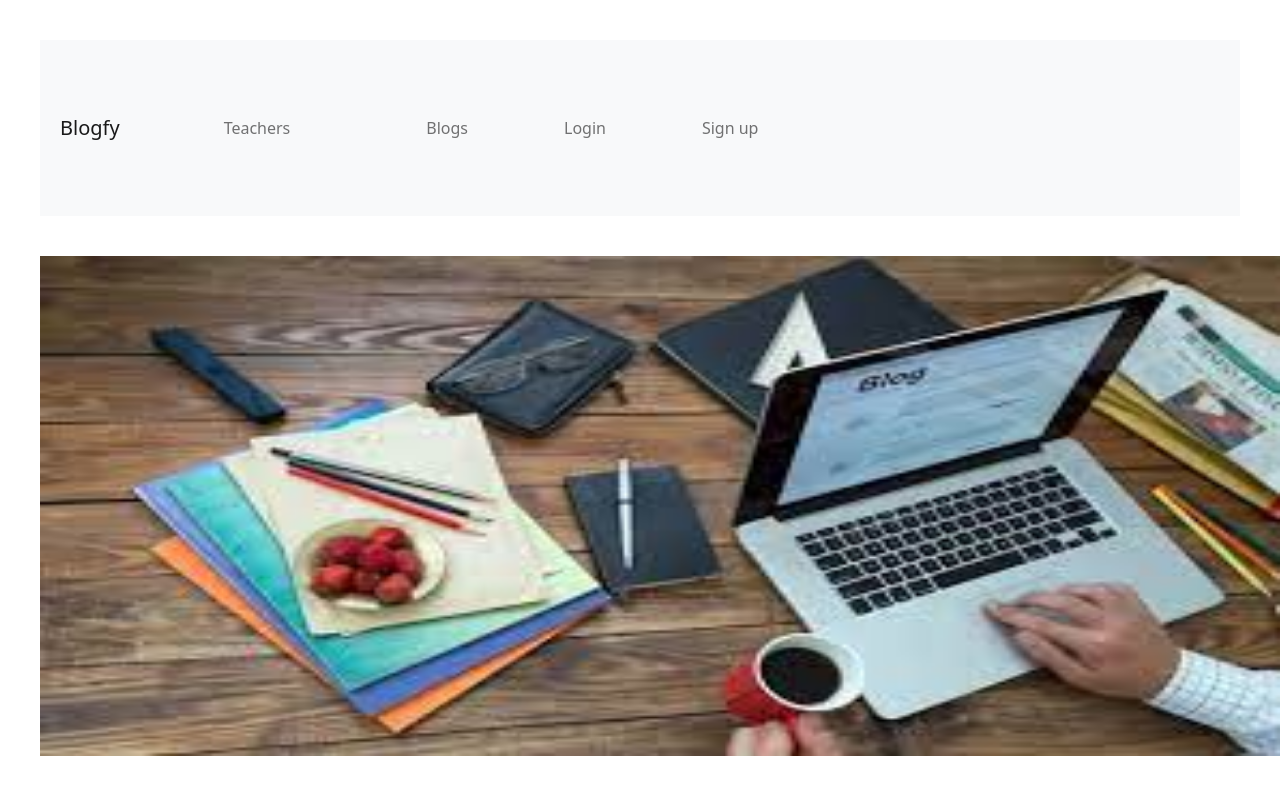
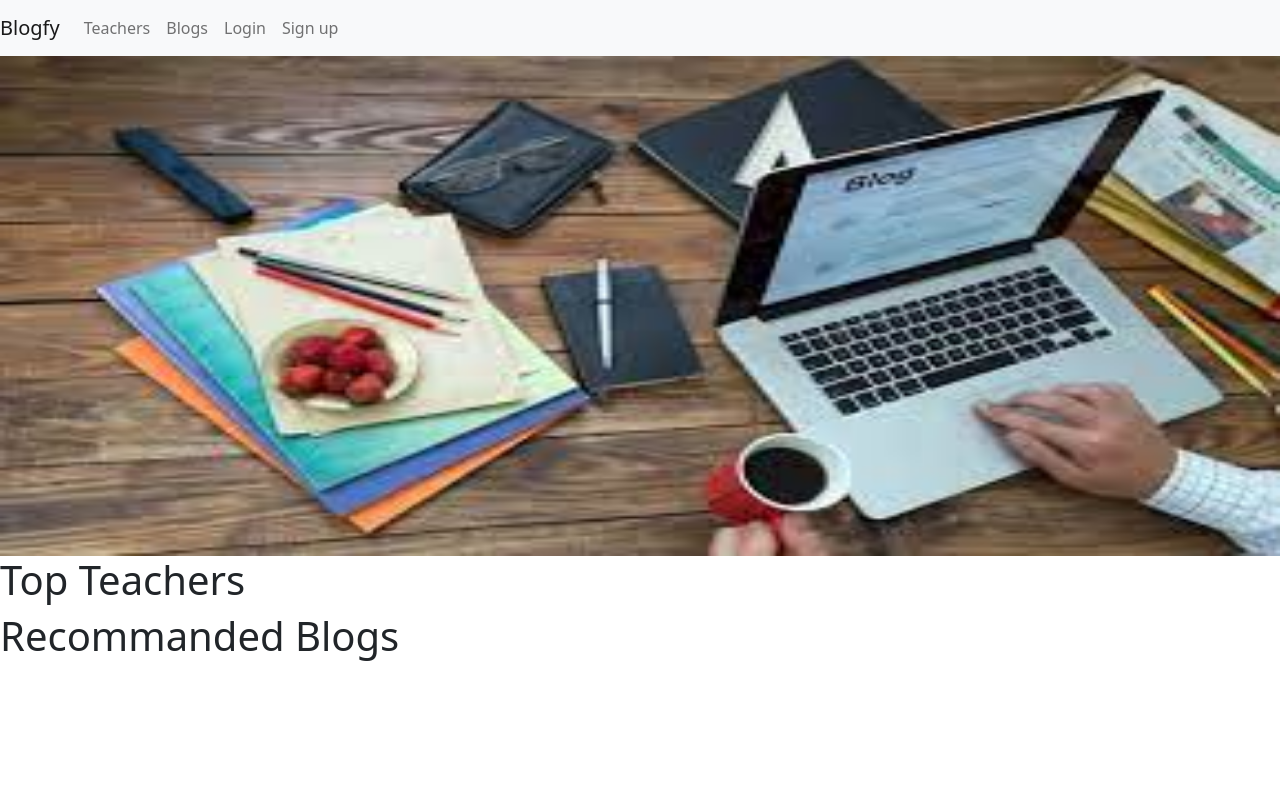
Before and after one commit to MarwanAhmed25/Blog-App, a Django app: page / in a window 1280 px wide. Run offline with Django 4.2, Linux system fonts and the light colour scheme; some libraries are stand-ins or nearby versions.

Commit message:
front end changes

```diff
--- a/accounts/templates/account/signup.html
+++ b/accounts/templates/account/signup.html
@@ -1,8 +1,8 @@
 {% extends '_base.html' %}
 {% load crispy_forms_tags %}
 
-{%block title%} Create Page{% endblock %}
-{%block content%}
+{% block title%} Create Page{% endblock %}
+{% block content%}
 <h1>User Create</h1>
 <form method='POST' enctype= 'multipart/form-data'>
 {% csrf_token %}
--- a/accounts/templates/teacher_detail.html
+++ b/accounts/templates/teacher_detail.html
@@ -1,6 +1,6 @@
 {% extends '_base.html' %}
 
-{% block title%} Detail Page {% endblock%}
+{% block title%} Teacher Page {% endblock%}
 
 {% block content%}
 {{teacher}}
--- a/accounts/templates/teacher_list.html
+++ b/accounts/templates/teacher_list.html
@@ -4,10 +4,8 @@
 
 {% block search %}
 
-<form class="form-inline my-2 my-lg-0">
-    <input class="form-control mr-sm-2" type="search" placeholder="Search" aria-label="Search">
-    <button class="btn btn-outline-success my-2 my-sm-0" type="submit">Search</button>
-  </form>
+{% include 'search.html' %}
+
 
 {% endblock %}
 
--- a/blog/models.py
+++ b/blog/models.py
@@ -10,7 +10,7 @@ class Blog(models.Model):
     subject = models.CharField(_("subject"), max_length=250)
     title = models.CharField(_("title"), max_length=250, unique=True)
     body = models.TextField(_("body"))
-    teacher = models.ForeignKey(Teacher, verbose_name=_("teacher"), on_delete=models.CASCADE)
+    teacher = models.ForeignKey(Teacher, verbose_name=_("teacher"), related_name='teacher_blogs',on_delete=models.CASCADE)
     created_at = models.DateTimeField(_("created_at"), auto_now=False, auto_now_add=True)
     updated_at = models.DateTimeField(_("updated_at"), auto_now=True, auto_now_add=False)
 
@@ -25,7 +25,7 @@ class Blog(models.Model):
 
 class Comment(models.Model):
     body = models.TextField(_("body"))
-    user = models.ForeignKey(CustomUser, verbose_name=_("teacher"), on_delete=models.CASCADE)
+    user = models.ForeignKey(CustomUser, verbose_name=_("teacher") ,on_delete=models.CASCADE)
     blog = models.ForeignKey(Blog, verbose_name=_("blog"), related_name='comments',on_delete=models.CASCADE)
     created_at = models.DateTimeField(_("created_at"), auto_now=True, auto_now_add=False)
 
--- a/blog/templates/detail.html
+++ b/blog/templates/detail.html
@@ -1,9 +1,9 @@
 {% extends '_base.html' %}
 
-{% block title%} Detail Page {%endblock%}
+{% block title%} Blog Page {%endblock%}
 
 {% block content%}
-{{blog}}
+{{blog.body}}
 {% for comment in blog.comments.all %}
     {{comment}}
 {% endfor %}
--- a/blog/templates/list.html
+++ b/blog/templates/list.html
@@ -2,10 +2,7 @@
 
 {% block search%}
 
-<form class="form-inline my-2 my-lg-0">
-    <input class="form-control mr-sm-2" type="search" placeholder="Search" aria-label="Search">
-    <button class="btn btn-outline-success my-2 my-sm-0" type="submit">Search</button>
-  </form>
+{% include 'search.html' %}
 
 {% endblock %}
 
--- a/project/views.py
+++ b/project/views.py
@@ -1,20 +1,14 @@
-from django.views.generic import TemplateView
+from django.views.generic import ListView
 from django.shortcuts import render
 from accounts.models import Teacher
 from blog.models import Blog
 
-class HomeView(TemplateView):
-    template_name = "base_generic.html"
-
-
-def home(request):
-    teachers = Teacher.objects.all().order_by('reviwed')[:5]
-    #print('t..', teachers)
-    blogs = []
-
-    for t in teachers:
-        blogs.append(Blog.objects.get(teacher = t))
+class HomeView(ListView):
+    template_name = "_base.html"
+    model = Teacher
+    queryset = Teacher.objects.all().order_by('-reviwed')
+    context_object_name = 'teacher_list'
 
 
 
-    return render(request, '_base.html', {'teachers': teachers, 'blogs':blogs})
+home = HomeView.as_view()
--- a/static/css/style.css
+++ b/static/css/style.css
@@ -1,6 +1,3 @@
-*{
-    margin: 20px;
-}
 
 #home_image{
     width: 100%;
--- a/templates/_base.html
+++ b/templates/_base.html
@@ -57,6 +57,23 @@
 
 {% block content %}
 <img src='{% static 'images/blog.jpeg' %}' id='home_image'>
+<div>
+<h1>Top Teachers</h1>
+{% for teacher in teacher_list %}
+  <div>{{teacher}}</div>
+{% endfor %}
+</div>
+
+<div>
+  <h1>Recommanded Blogs</h1>
+  {% for teacher in teacher_list %}
+    {% for blog in teacher.teacher_blogs.all %}
+      <div>{{blog}} and author is <span>{{blog.teacher}}</span></div>
+    {% endfor %}
+  {% endfor %}
+  </div>
+
+
 {% endblock content %}
 
 
--- /dev/null
+++ b/templates/search.html
@@ -0,0 +1,4 @@
+<form class="form-inline my-2 my-lg-0">
+    <input class="form-control mr-sm-2" type="search" placeholder="Search" aria-label="Search" name='q'>
+    <button class="btn btn-outline-success my-2 my-sm-0" type="submit">Search</button>
+  </form>
```
Also changed, not shown: media/profile_images/Screenshot_from_2022-08-21_12-29-18.png (deleted), media/profile_images/Screenshot_from_2022-08-25_13-14-12.png (deleted), media/profile_images/Screenshot_from_2022-08-31_03-47-13.png (deleted).
